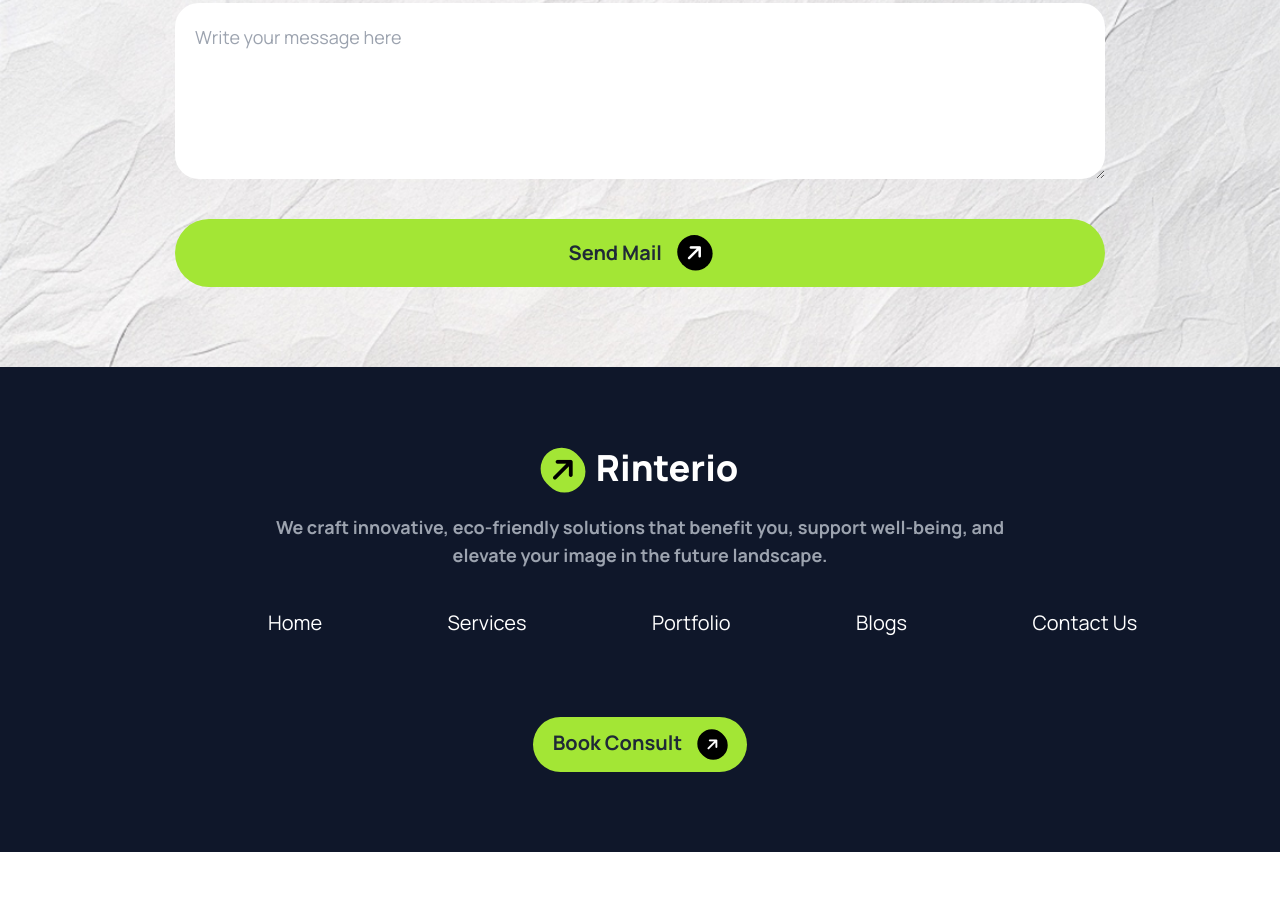
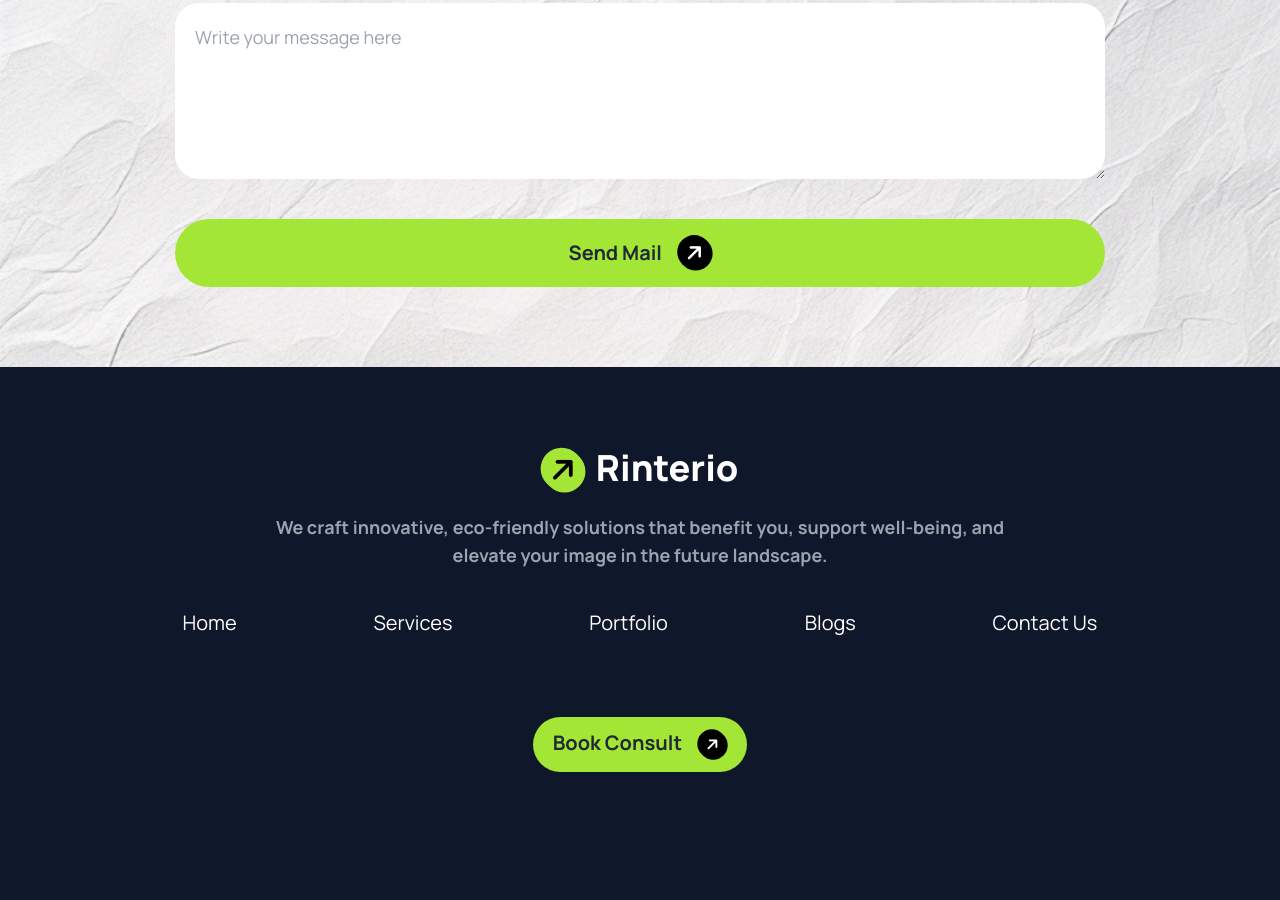
Before and after one commit to MFAAHAD/B10-Assignment-03, a plain HTML site: page index.html in a window 1280 px wide. Shown: the part 4256-5156 px from the top of the page. Before the commit the page ends 5108 px from the top, so only its background shows below. Drawn offline with nearby package versions, Linux system fonts and the light colour scheme.

Commit message:
some edit

```diff
--- a/index.html
+++ b/index.html
@@ -362,12 +362,12 @@
                 <p class="text-sm mt-5 lg:text-lg text-gray-400 font-bold mx-auto lg:w-[70%]">
                     We craft innovative, eco-friendly solutions that benefit you, support well-being, and elevate your image in the future landscape.
                 </p>
-               <a href=""> <ul class="container mx-auto lg:flex lg:justify-around text-white lg:text-xl mt-10 cursor-pointer">
-                <li class="hover:font-bold"><a href="">Home</a></li>
-                <li class="hover:font-bold"><a href="">Services</a></li>
-                <li class="hover:font-bold"><a href="">Portfolio</a></li>
-                <li class="hover:font-bold"><a href="">Blogs</a></li>
-                <li class="hover:font-bold"><a href="">Contact Us</a></li>
+               <a href=""> <ul class="  mx-auto lg:flex lg:justify-around text-white lg:text-xl mt-10 cursor-pointer">
+                <li class="hover:font-bold"><a href="">Home</a></li> <br>
+                <li class="hover:font-bold"><a href="">Services</a></li> <br>
+                <li class="hover:font-bold"><a href="">Portfolio</a></li> <br>
+                <li class="hover:font-bold"><a href="">Blogs</a></li> <br>
+                <li class="hover:font-bold"><a href="">Contact Us</a></li> <br>
             </ul></a>
                 <div class="mt-20">
                     <a href="#booking">
@@ -378,6 +378,7 @@
                     </a>
                 </div>
             </div>
+            <br> <br>
         </footer>
         <!-- footer section ends here  -->
 
```
